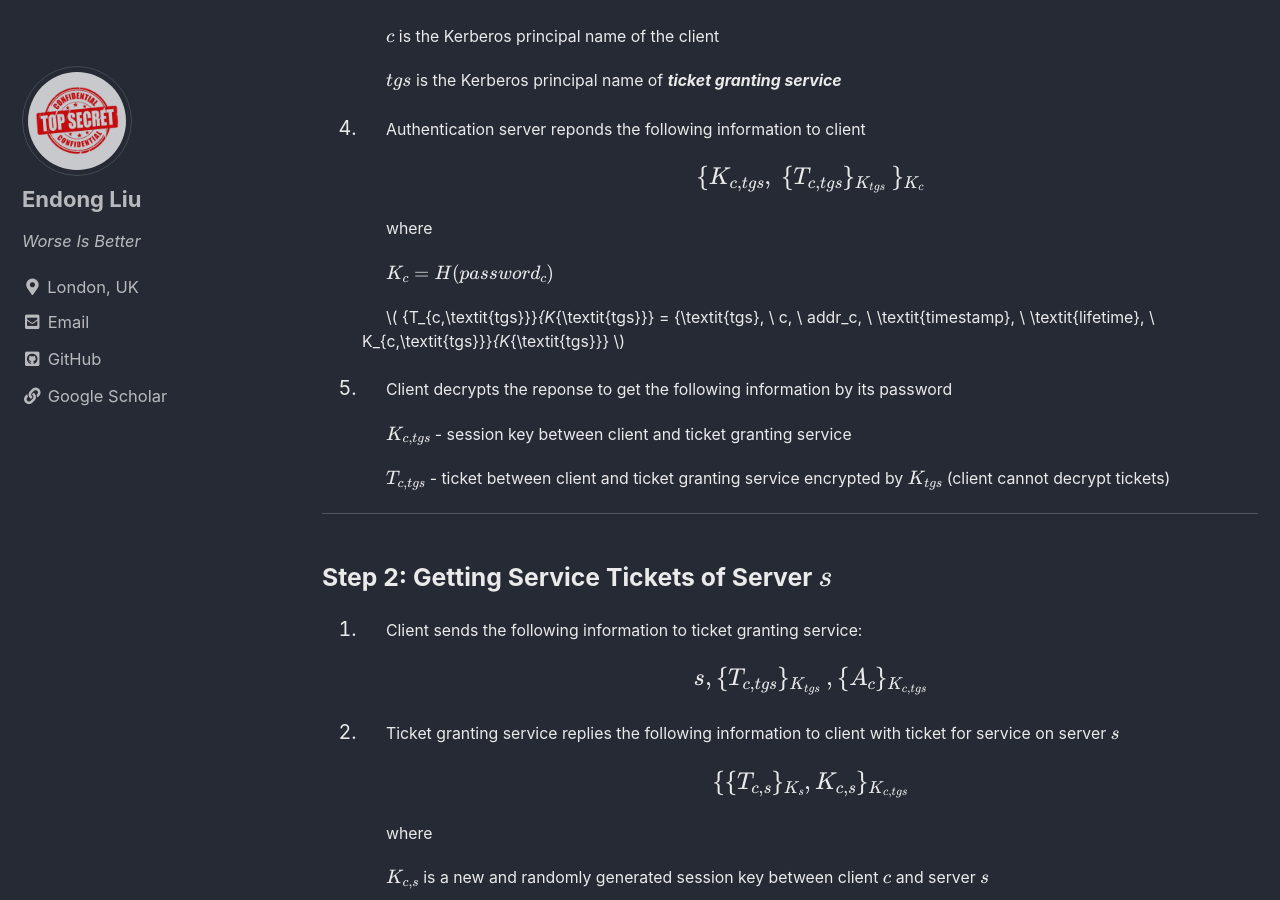
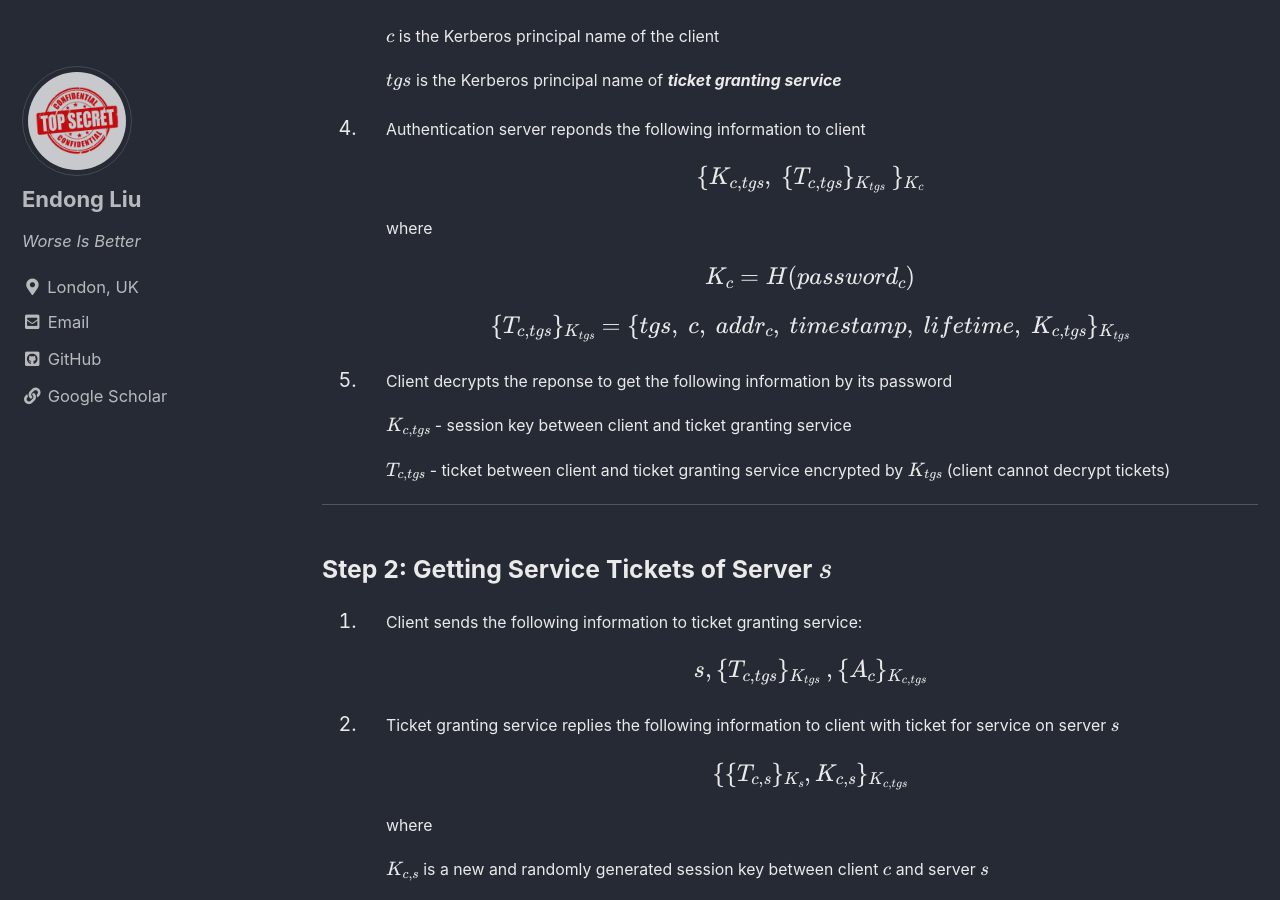
Before and after one commit to ZzPoLariszZ/zzpolariszz.github.io, a Jekyll site: the page built from _posts/2021-11-25-COMP0133-13.md, in a window 1280 px wide and 900 px high, scrolled down 3462 px. Built offline with Jekyll 4.4.1, drawn with Linux system fonts in a browser that asks for light colours; cached includes are drawn as plain includes.

Commit message:
Update 2021-11-25-COMP0133-13.md

```diff
--- a/_posts/2021-11-25-COMP0133-13.md
+++ b/_posts/2021-11-25-COMP0133-13.md
@@ -128,9 +128,9 @@
 
     \\( \quad \\) where
 
-    \\( \quad \\) \\( K_c = H(password_c) \\)
+    $$K_c = H(password_c)$$
 
-    \\( \quad \\) \\( \{T_{c,\textit{tgs}}\}_{K_{\textit{tgs}}} = \{\textit{tgs}, \ c, \ addr_c, \ \textit{timestamp}, \ \textit{lifetime}, \ K_{c,\textit{tgs}}\}_{K_{\textit{tgs}}} \\)
+    $$\{T_{c,\textit{tgs}}\}_{K_{\textit{tgs}}} = \{\textit{tgs}, \ c, \ addr_c, \ \textit{timestamp}, \ \textit{lifetime}, \ K_{c,\textit{tgs}}\}_{K_{\textit{tgs}}}$$
 
 5. \\( \quad \\) Client decrypts the reponse to get the following information by its password
 
```
